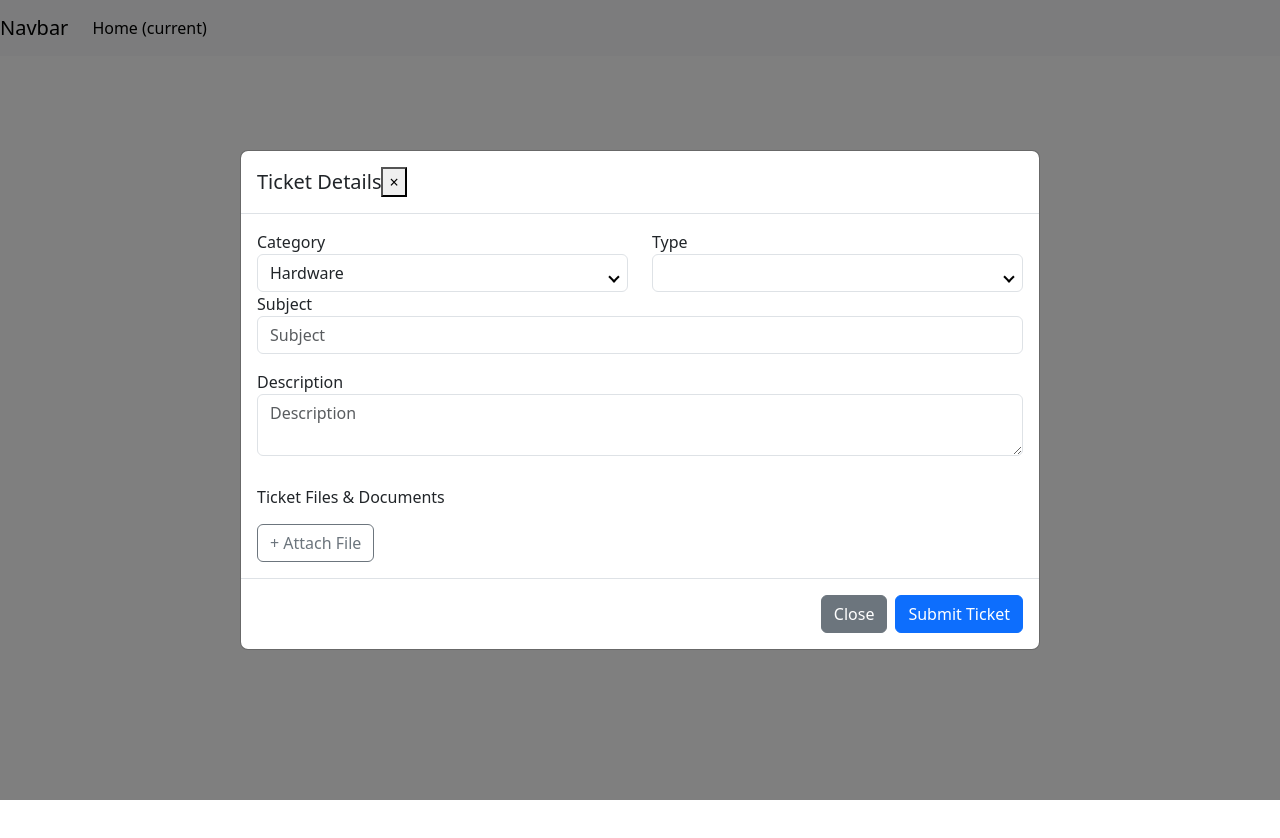
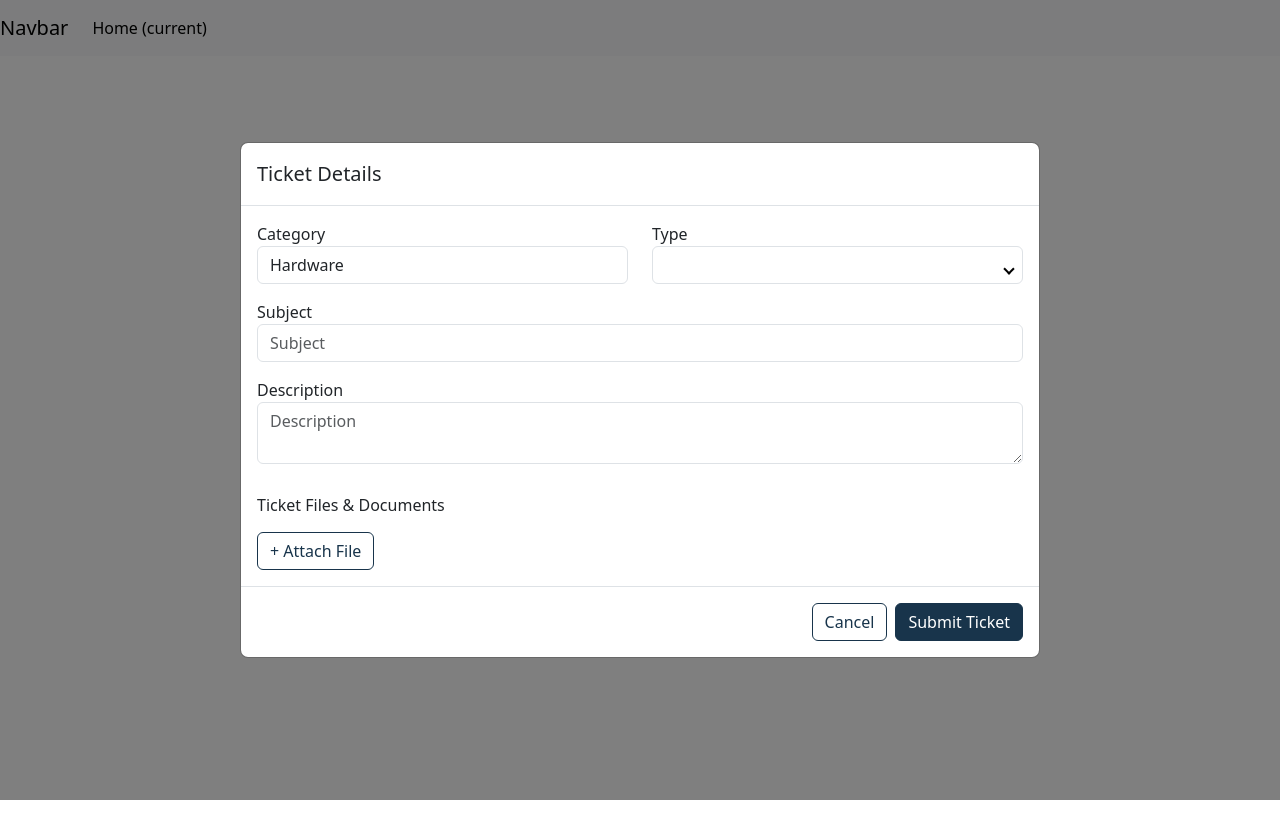
Before and after one commit to suprayoungblood/Ticket-Application, a Vue app in the folder Ticket-Application-Frontend/: page / in a window 1280 px wide. Both pictures are taken after a click on the button "Submit a Ticket". Shown: the top 838 px of the page. Built offline with nearby package versions, Linux system fonts and the light colour scheme.

Commit message:
CSS styling done to match the form added color themes for the buttons

```diff
--- a/Ticket-Application-Frontend/src/components/ticket-form/Ticket-Form.vue
+++ b/Ticket-Application-Frontend/src/components/ticket-form/Ticket-Form.vue
@@ -85,9 +85,9 @@ const openType = ref(false);
 // New method to toggle arrow rotation
 const toggleArrow = (dropdown: "category" | "type") => {
   if (dropdown === "category") {
-    openCategory.value = !openCategory.value;
+    openCategory.value = false;
   } else if (dropdown === "type") {
-    openType.value = !openType.value;
+    openType.value = false;
   }
 };
 </script>
--- a/Ticket-Application-Frontend/src/components/ticket-form/ticket-form.css
+++ b/Ticket-Application-Frontend/src/components/ticket-form/ticket-form.css
@@ -1,12 +1,3 @@
-.submit-ticket-btn:hover {
-  background-color: #0056b3;
-}
-
-.fa-trash:hover {
-  color: red;
-  cursor: pointer;
-}
-
 .text-left-container {
   margin-top: 2rem;
 }
@@ -45,9 +36,4 @@
   display: inline-block;
   padding: 3px;
   transform: rotate(45deg);
-  transition: transform 0.3s ease;
 }
-
-.select-container.open .arrow-down {
-  transform: rotate(-135deg);
-}
--- a/Ticket-Application-Frontend/src/components/ticket-form/ticket-form.html
+++ b/Ticket-Application-Frontend/src/components/ticket-form/ticket-form.html
@@ -11,14 +11,6 @@
         <h5 class="modal-title text-left" id="ticketFormModalLabel">
           Ticket Details
         </h5>
-        <button
-          type="button"
-          class="close"
-          data-bs-dismiss="modal"
-          aria-label="Close"
-        >
-          <span aria-hidden="true">&times;</span>
-        </button>
       </div>
       <div class="modal-body">
         <form @submit.prevent="submitForm">
@@ -32,7 +24,7 @@
                     {{ cat }}
                   </option>
                 </select>
-                <div class="arrow-down" :class="{'open': openCategory}"></div>
+                <div v-if="!category" class="arrow-down"></div>
               </div>
             </div>
             <!-- Type Dropdown -->
@@ -44,12 +36,13 @@
                     {{ t }}
                   </option>
                 </select>
-                <div class="arrow-down" :class="{'open': openType}"></div>
+                <div v-if="!type.length" class="arrow-down"></div>
               </div>
             </div>
           </div>
           <!-- Subject Input -->
-          <div class="form-group text-left-labels">
+          <div class="form-group text-left-labels mt-3">
+            <!-- Added margin-top for spacing -->
             <label for="subject">Subject</label>
             <input
               v-model="subject"
@@ -82,15 +75,19 @@
                 />
               </li>
             </ul>
-            <button @click.prevent="addFile" class="btn btn-outline-secondary">
+            <button @click.prevent="addFile" class="btn btn-outline-primary">
               + Attach File
             </button>
           </div>
         </form>
       </div>
       <div class="modal-footer">
-        <button type="button" class="btn btn-secondary" data-bs-dismiss="modal">
-          Close
+        <button
+          type="button"
+          class="btn btn-outline-primary"
+          data-bs-dismiss="modal"
+        >
+          Cancel
         </button>
         <button
           type="button"
--- a/Ticket-Application-Frontend/src/main.ts
+++ b/Ticket-Application-Frontend/src/main.ts
@@ -3,5 +3,6 @@ import App from "./App.vue";
 import router from "./lib/router";
 import "bootstrap/dist/css/bootstrap.min.css";
 import "bootstrap/dist/js/bootstrap.bundle.min.js";
+import "./style.css";
 
 createApp(App).use(router).mount("#app");
--- /dev/null
+++ b/Ticket-Application-Frontend/src/style.css
@@ -0,0 +1,27 @@
+/* Primary Button */
+.btn-primary {
+  background-color: #18344b;
+  border-color: #18344b;
+}
+
+.btn-primary:hover,
+.btn-primary:focus,
+.btn-primary:active {
+  background-color: transparent; /* Make the background transparent, like the outline button */
+  border-color: #18344b; /* Use the outline button's border color */
+  color: #18344b; /* Set the text color to match the outline button's default state */
+}
+
+/* Outline Primary Button */
+.btn-outline-primary {
+  color: #18344b;
+  border-color: #18344b;
+}
+
+.btn-outline-primary:hover,
+.btn-outline-primary:focus,
+.btn-outline-primary:active {
+  background-color: #122a3a; /* Darker shade of #18344b */
+  border-color: #122a3a;
+  color: #fff; /* White text when the background is dark */
+}
```
